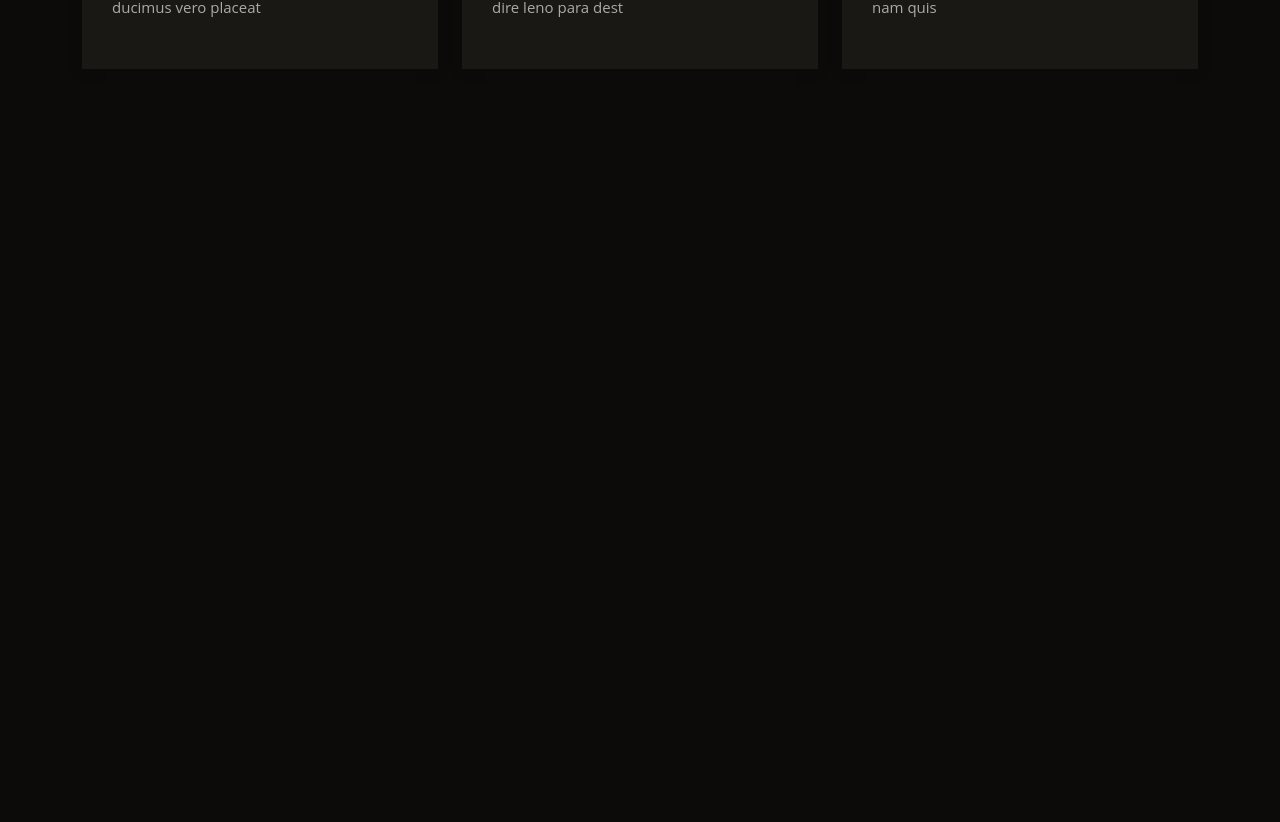
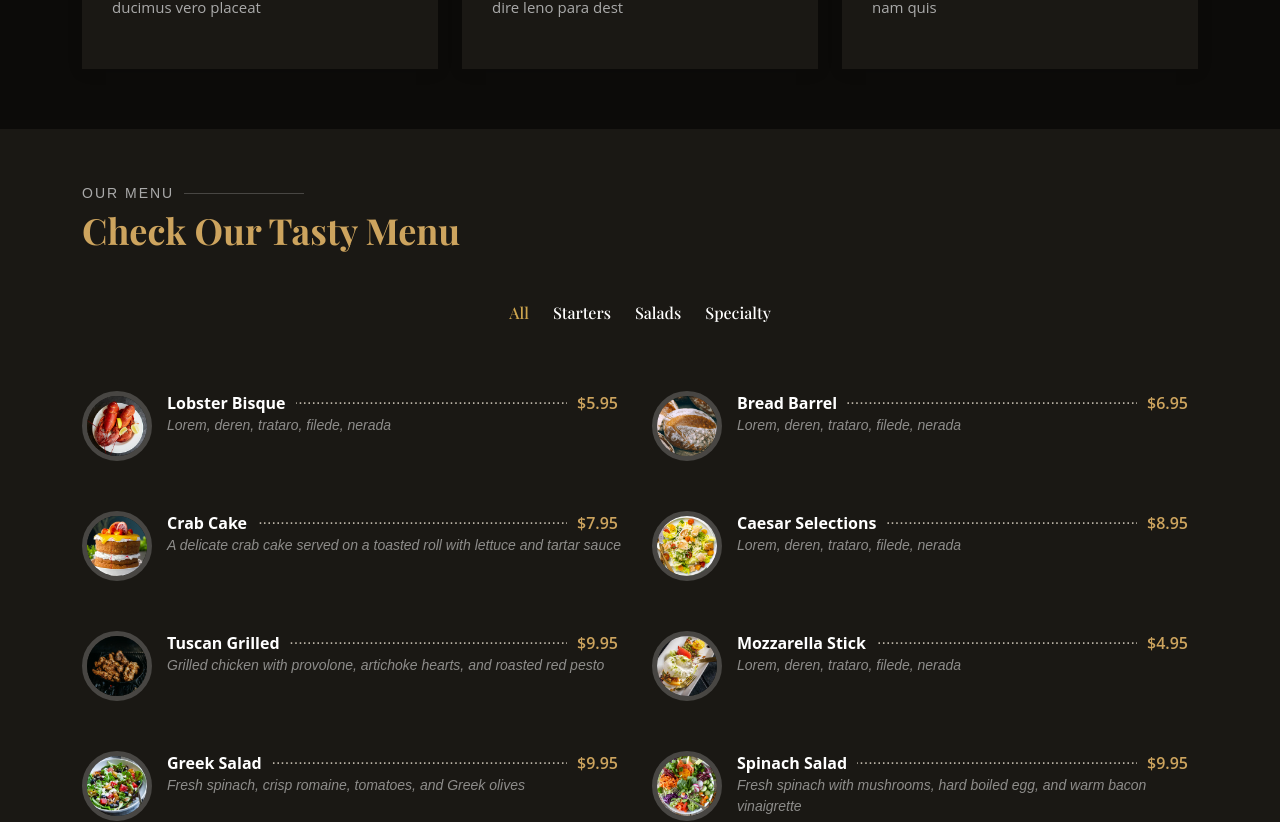
Before and after one commit to freetimezp/js-eatme-13-restaurant, a Next.js app: page / in a window 1280 px wide. Shown: the part 1776-2598 px from the top of the page. Before the commit the page ends 1905 px from the top, so only its background shows below. Built offline with nearby package versions, Linux system fonts and the light colour scheme.

Commit message:
08. js-eatme-13-restaurant. Menu component. Filter items. Set active.

```diff
--- /dev/null
+++ b/src/app/api/menu/[id]/route.ts
@@ -0,0 +1,12 @@
+import { menu } from "@/app/data/data";
+
+export async function GET(
+    _request: Request,
+    { params }: { params: { id: string } }
+) {
+    const food = menu.find(
+        (item: { id: number }) => item.id.toString() === params.id
+    );
+
+    return Response.json(food);
+}
--- /dev/null
+++ b/src/app/api/menu/route.ts
@@ -0,0 +1,5 @@
+import { menu } from "@/app/data/data";
+
+export async function GET() {
+    return Response.json(menu);
+}
--- /dev/null
+++ b/src/app/components/MenuItem.tsx
@@ -0,0 +1,32 @@
+import React from 'react';
+import './menuItem.css';
+import Image from 'next/image';
+import Link from 'next/link';
+
+const MenuItem = ({ item }: {
+    item: {
+        id: number;
+        name: string;
+        preview: string;
+        price: number;
+        ingredients: string;
+    }
+}) => {
+    return (
+        <div className='col-lg-6 menu-item'>
+            <Image src={item.preview} alt="preview" className='menu-img' width={70} height={70} />
+
+            <div className="menu-content">
+                <Link href={`/menu/${item.id}`}>
+                    {item.name}
+                </Link>
+                <span>${item.price}</span>
+            </div>
+            <div className="menu-ingredients">
+                {item.ingredients}
+            </div>
+        </div>
+    );
+}
+
+export default MenuItem;
--- /dev/null
+++ b/src/app/components/Preloader.tsx
@@ -0,0 +1,12 @@
+import React from 'react';
+import './preloader.css';
+
+const Preloader = () => {
+    return (
+        <div id="preloader">
+            Preloader
+        </div>
+    )
+}
+
+export default Preloader
--- /dev/null
+++ b/src/app/components/menuItem.css
@@ -0,0 +1,63 @@
+.menu .menu-item {
+    margin-top: 50px;
+}
+
+.menu .menu-img {
+    width: 70px;
+    border-radius: 50%;
+    float: left;
+    border: 5px solid rgba(255, 255, 255, 0.2);
+}
+
+.menu .menu-content {
+    margin-left: 85px;
+    overflow: hidden;
+    display: flex;
+    justify-content: space-between;
+    position: relative;
+}
+
+.menu .menu-content::after {
+    content:
+        '..........................................................'
+        '..........................................................'
+        '..........................................................';
+    position: absolute;
+    left: 20px;
+    right: 0;
+    top: -4px;
+    z-index: 1;
+    color: #bab3a6;
+    font-family: Arial, 'Helvetica Neue', Helvetica, sans-serif;
+}
+
+.menu .menu-content a {
+    padding-right: 10px;
+    background: #1a1814;
+    position: relative;
+    z-index: 3;
+    font-weight: 700;
+    color: #fff;
+    transition: .3s;
+}
+
+.menu .menu-content a:hover {
+    color: #cda45e;
+}
+
+.menu .menu-content span {
+    background: #1a1814;
+    position: relative;
+    z-index: 3;
+    padding: 0 10px;
+    font-weight: 600;
+    color: #cda45e;
+}
+
+.menu .menu-ingredients {
+    margin-left: 85px;
+    font-style: italic;
+    font-size: 14px;
+    font-family: 'Poppins', sans-serif;
+    color: rgba(255, 255, 255, 0.5);
+}
--- /dev/null
+++ b/src/app/components/preloader.css
@@ -0,0 +1,42 @@
+#preloader {
+    position: fixed;
+    top: 0;
+    right: 0;
+    left: 0;
+    bottom: 0;
+    z-index: 9999;
+    background: #1a1814;
+}
+
+#preloader::before {
+    content: '';
+    position: fixed;
+    top: calc(50% - 30px);
+    left: calc(50% - 30px);
+    border: 6px solid #1a1814;
+    border-top-color: #cda45e;
+    border-bottom-color: #cda45e;
+    border-radius: 50%;
+    width: 60px;
+    height: 60px;
+    -webkit-animation: animate-preloader 1s linear infinite;
+    animation: animate-preloader 1s linear infinite;
+}
+
+@-webkit-keyframes animate-preloader {
+    0% {
+        transform: rotate(0deg);
+    }
+    100% {
+        transform: rotate(360deg);
+    }
+}
+
+@keyframes animate-preloader {
+    0% {
+        transform: rotate(0deg);
+    }
+    100% {
+        transform: rotate(360deg);
+    }
+}
--- a/src/app/page.tsx
+++ b/src/app/page.tsx
@@ -1,6 +1,7 @@
 import Hero from "./sections/Hero";
 import About from "./sections/About";
 import WhyUs from "./sections/WhyUs";
+import Menu from "./sections/Menu";
 
 
 export default function Home() {
@@ -10,6 +11,7 @@ export default function Home() {
       <main id="main">
         <About />
         <WhyUs />
+        <Menu />
       </main>
     </>
   );
--- /dev/null
+++ b/src/app/sections/Menu.tsx
@@ -0,0 +1,87 @@
+"use client";
+import React, { useState, useEffect } from 'react';
+import './menu.css';
+
+import { filters } from '../data/data';
+import SectionTitle from '../components/SectionTitle';
+import Preloader from '../components/Preloader';
+import MenuItem from '../components/MenuItem';
+
+const Menu = () => {
+    const [data, setData] = useState([]);
+    const [items, setItems] = useState([]);
+
+    const getMenuData = () => {
+        fetch('http://localhost:3000/api/menu')
+            .then(res => res.json())
+            .then(menu => setData(menu))
+            .catch(e => console.log(e.message));
+    };
+
+    const handleFilterChange = (id: number, category: string) => {
+        handleFilterActive(id);
+
+        if (category === 'all') {
+            setItems(data);
+        } else {
+            setItems(data.filter((item: { category: string }) => item.category === category));
+        }
+    };
+
+    const handleFilterActive = (id: number) => {
+        filters.map(filter => {
+            filter.active = false;
+            if (filter.id === id) filter.active = true;
+        })
+    }
+
+    useEffect(() => {
+        getMenuData();
+    }, []);
+
+    useEffect(() => {
+        setItems(data);
+    }, [data]);
+
+    return (
+        <section id="menu" className='menu section-bg'>
+            <div className="container" data-aos="fade-up">
+                <SectionTitle title="Our Menu" subtitle="Check Our Tasty Menu" />
+
+                <div className="row" data-aos="fade-up" data-aos-delay="100">
+                    <div className="col-lg-12 d-flex justify-content-center">
+                        <ul id="menu-filters">
+                            {filters.map((filter) => (
+                                <li key={filter.id}
+                                    className={`${filter.active ? 'filter-active' : undefined}`}
+                                    onClick={() => handleFilterChange(filter.id, filter.category)}
+                                >
+                                    {filter.name}
+                                </li>
+                            ))}
+                        </ul>
+                    </div>
+                </div>
+
+                <div className='row menu-container' data-aos="fade-up" data-aos-delay="200">
+                    {!items ? (
+                        <Preloader />
+                    ) : items.length > 0 ? items.map((
+                        item: {
+                            id: number;
+                            name: string;
+                            preview: string;
+                            price: number;
+                            ingredients: string;
+                        }) => (
+                        <MenuItem key={item.id} item={item} />
+                    )) : (
+                        <Preloader />
+                    )}
+                </div>
+            </div>
+        </section>
+    );
+}
+
+export default Menu;
--- /dev/null
+++ b/src/app/sections/menu.css
@@ -0,0 +1,30 @@
+.menu #menu-filters {
+    padding: 0;
+    margin: 0 auto;
+    list-style: none;
+    text-align: center;
+    border-radius: 50px;
+}
+
+.menu #menu-filters li {
+    cursor: pointer;
+    display: inline-block;
+    padding: 8px 12px 10px 12px;
+    font-size: 16px;
+    font-weight: 500;
+    line-height: 1;
+    color: #fff;
+    margin-bottom: 10px;
+    transition: all ease-in-out .3s;
+    border-radius: 50px;
+    font-family: 'Playfair Display', serif;
+}
+
+.menu #menu-filters li:hover,
+.menu #menu-filters li.filter-active {
+    color: #cda54e;
+}
+
+.menu #menu-filters li:last-child {
+    margin-right: 0;
+}
```
